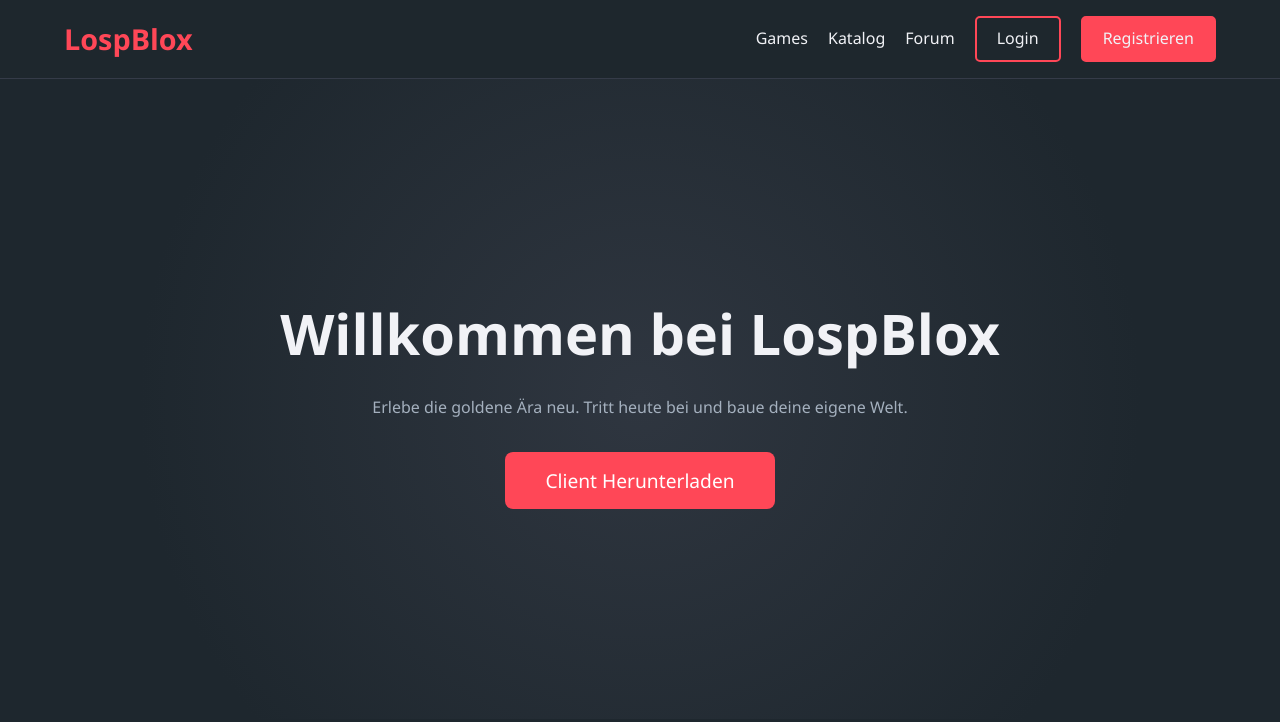
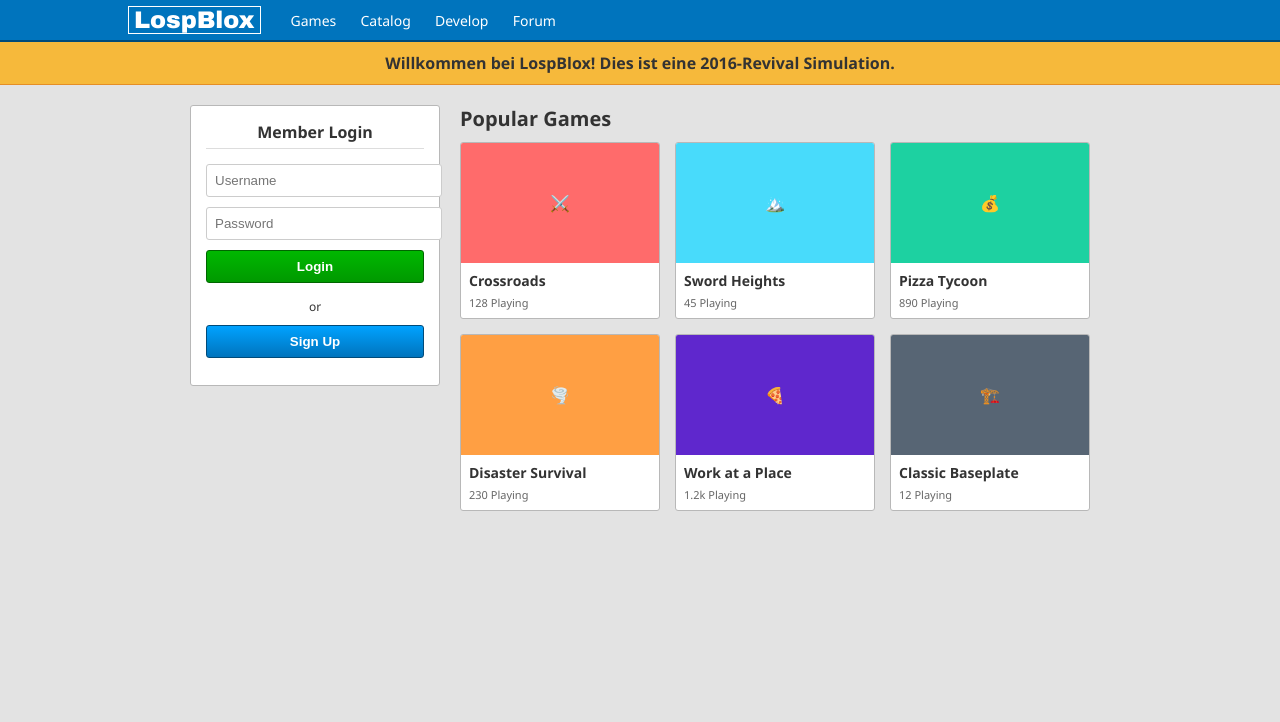
Before and after one commit to LospashRevival/lospashRev.com, a plain HTML site: page index.html in a window 1280 px wide. Drawn offline with Linux system fonts and the light colour scheme.

Commit message:
Update index.html

```diff
--- a/index.html
+++ b/index.html
@@ -3,248 +3,358 @@
 <head>
     <meta charset="UTF-8">
     <meta name="viewport" content="width=device-width, initial-scale=1.0">
-    <title>LospBlox - Rewrite History</title>
+    <title>LospBlox - Home</title>
     <style>
-        /* --- CSS STYLING --- */
-        :root {
-            --primary: #ff4757;
-            --bg-dark: #1e272e;
-            --bg-card: #2f3640;
-            --text-main: #f1f2f6;
-            --text-muted: #a4b0be;
-            --success: #2ed573;
+        /* --- CLASSIC ROBLOX STYLE (2016 ERA) --- */
+        body {
+            background-color: #e3e3e3;
+            font-family: 'Segoe UI', Arial, sans-serif;
+            margin: 0;
+            padding: 0;
+            color: #333;
         }
 
-        * { margin: 0; padding: 0; box-sizing: border-box; font-family: 'Segoe UI', sans-serif; }
-        body { background-color: var(--bg-dark); color: var(--text-main); line-height: 1.6; }
+        /* Blauer Header */
+        header {
+            background-color: #0074bd; /* Das klassische Roblox Blau */
+            height: 40px;
+            display: flex;
+            align-items: center;
+            padding: 0 10%;
+            border-bottom: 2px solid #004b7a;
+            box-shadow: 0 2px 4px rgba(0,0,0,0.2);
+        }
 
-        /* Navigation */
-        nav {
-            display: flex; justify-content: space-between; align-items: center; padding: 1rem 5%;
-            background-color: rgba(30, 39, 46, 0.95); border-bottom: 1px solid #353b48;
-            position: sticky; top: 0; z-index: 100;
+        .logo {
+            color: white;
+            font-size: 24px;
+            font-weight: 800;
+            text-decoration: none;
+            margin-right: 30px;
+            font-family: 'Arial Black', sans-serif;
+            border: 1px solid white;
+            padding: 0 5px;
         }
-        .logo { font-size: 1.8rem; font-weight: bold; color: var(--primary); }
-        .nav-links { display: flex; align-items: center; }
-        .nav-links a { color: var(--text-main); text-decoration: none; margin-left: 20px; transition: 0.3s; cursor: pointer; }
-        .nav-links a:hover { color: var(--primary); }
 
-        /* Auth Buttons */
-        .auth-buttons { display: flex; }
-        .user-info { display: none; align-items: center; gap: 10px; }
-        .btn-login { border: 2px solid var(--primary); padding: 8px 20px; border-radius: 5px; }
-        .btn-register { background-color: var(--primary); border: 2px solid var(--primary); padding: 8px 20px; border-radius: 5px; margin-left: 10px; }
-        .btn-logout { border: 1px solid #57606f; padding: 5px 10px; border-radius: 5px; font-size: 0.8rem; cursor: pointer; background: none; color: white;}
+        .nav-links a {
+            color: white;
+            text-decoration: none;
+            font-size: 14px;
+            margin-right: 20px;
+            font-weight: 500;
+        }
 
-        /* Hero */
-        .hero {
-            height: 80vh; display: flex; flex-direction: column; justify-content: center; align-items: center; text-align: center;
-            background: radial-gradient(circle at center, #2f3640 0%, #1e272e 70%); padding: 0 20px;
+        .nav-links a:hover {
+            text-decoration: underline;
         }
-        .hero h1 { font-size: 3.5rem; margin-bottom: 1rem; }
-        .hero p { color: var(--text-muted); max-width: 600px; margin-bottom: 2rem; }
-        .cta-button {
-            background-color: var(--primary); color: white; padding: 15px 40px; font-size: 1.2rem;
-            text-decoration: none; border-radius: 8px; transition: transform 0.2s; border: none; cursor: pointer;
+
+        /* Container für den Inhalt */
+        .container {
+            width: 900px;
+            margin: 20px auto;
+            display: flex;
+            gap: 20px;
         }
-        .cta-button:hover { transform: scale(1.05); }
 
-        /* Modal */
-        .modal {
-            display: none; position: fixed; top: 0; left: 0; width: 100%; height: 100%;
-            background: rgba(0,0,0,0.8); justify-content: center; align-items: center; z-index: 1000;
+        /* Linke Seite (Sidebar / Login) */
+        .sidebar {
+            width: 250px;
         }
-        .modal-content { background: var(--bg-card); padding: 2rem; border-radius: 10px; width: 350px; text-align: center; }
-        .input-group { margin-bottom: 1rem; text-align: left; }
-        .input-group label { font-size: 0.8rem; color: var(--text-muted); }
-        .input-group input {
-            width: 100%; padding: 10px; background: var(--bg-dark); border: 1px solid #57606f;
-            color: white; border-radius: 5px; margin-top: 5px;
+
+        .login-box {
+            background: white;
+            padding: 15px;
+            border: 1px solid #b8b8b8;
+            border-radius: 3px;
+            text-align: center;
         }
-        .close-btn { float: right; cursor: pointer; font-size: 1.5rem; }
-        .switch-mode { margin-top: 15px; font-size: 0.9rem; color: var(--text-muted); cursor: pointer; text-decoration: underline; }
-        .error-msg { color: #ff4757; font-size: 0.8rem; margin-bottom: 10px; display: none; }
+
+        .login-box h3 {
+            margin-top: 0;
+            color: #333;
+            font-size: 16px;
+            border-bottom: 1px solid #ddd;
+            padding-bottom: 5px;
+            margin-bottom: 15px;
+        }
+
+        .input-field {
+            width: 100%;
+            padding: 8px;
+            margin-bottom: 10px;
+            border: 1px solid #ccc;
+            border-radius: 3px;
+        }
+
+        .btn-green {
+            background: linear-gradient(to bottom, #00b800, #009900);
+            border: 1px solid #006600;
+            color: white;
+            padding: 8px 0;
+            width: 100%;
+            font-weight: bold;
+            cursor: pointer;
+            border-radius: 3px;
+            margin-bottom: 5px;
+        }
+
+        .btn-blue {
+            background: linear-gradient(to bottom, #00a2ff, #0074bd);
+            border: 1px solid #004b7a;
+            color: white;
+            padding: 8px 0;
+            width: 100%;
+            font-weight: bold;
+            cursor: pointer;
+            border-radius: 3px;
+        }
+
+        .user-panel {
+            display: none; /* Versteckt wenn nicht eingeloggt */
+            background: white;
+            padding: 15px;
+            border: 1px solid #b8b8b8;
+            text-align: center;
+        }
+
+        .avatar-circle {
+            width: 100px;
+            height: 100px;
+            background-color: #eee;
+            border-radius: 50%;
+            margin: 0 auto 10px;
+            line-height: 100px;
+            color: #aaa;
+            font-size: 40px;
+        }
+
+        /* Rechte Seite (Games) */
+        .main-content {
+            flex: 1;
+        }
+
+        .section-title {
+            font-size: 20px;
+            font-weight: bold;
+            margin-bottom: 10px;
+        }
+
+        .games-grid {
+            display: grid;
+            grid-template-columns: repeat(3, 1fr);
+            gap: 15px;
+        }
+
+        .game-card {
+            background: white;
+            border: 1px solid #b8b8b8;
+            border-radius: 3px;
+            overflow: hidden;
+            cursor: pointer;
+        }
+
+        .game-thumb {
+            width: 100%;
+            height: 120px;
+            background-color: #888;
+            display: flex;
+            align-items: center;
+            justify-content: center;
+            color: white;
+        }
+
+        .game-info {
+            padding: 8px;
+        }
+
+        .game-title {
+            font-weight: bold;
+            font-size: 14px;
+            margin-bottom: 5px;
+            display: block;
+        }
+
+        .game-stats {
+            font-size: 11px;
+            color: #666;
+        }
+
+        /* Banner oben */
+        .alert-banner {
+            background-color: #f6b93b;
+            color: #333;
+            text-align: center;
+            padding: 10px;
+            font-weight: bold;
+            border-bottom: 1px solid #e58e26;
+        }
 
     </style>
 </head>
 <body>
 
-    <nav>
-        <div class="logo">LospBlox</div>
+    <header>
+        <a href="#" class="logo">LospBlox</a>
         <div class="nav-links">
             <a href="#">Games</a>
-            <a href="#">Katalog</a>
+            <a href="#">Catalog</a>
+            <a href="#">Develop</a>
             <a href="#">Forum</a>
+        </div>
+    </header>
 
-            <div class="auth-buttons" id="auth-logged-out">
-                <a onclick="openModal('login')" class="btn-login">Login</a>
-                <a onclick="openModal('register')" class="btn-register">Registrieren</a>
+    <div class="alert-banner">
+        Willkommen bei LospBlox! Dies ist eine 2016-Revival Simulation.
+    </div>
+
+    <div class="container">
+
+        <div class="sidebar">
+
+            <div id="login-section" class="login-box">
+                <h3>Member Login</h3>
+                <input type="text" id="username" class="input-field" placeholder="Username">
+                <input type="password" id="password" class="input-field" placeholder="Password">
+                <button class="btn-green" onclick="handleLogin()">Login</button>
+                <div style="margin: 10px 0; font-size: 12px;">or</div>
+                <button class="btn-blue" onclick="handleRegister()">Sign Up</button>
+                <p id="error-msg" style="color: red; font-size: 12px; margin-top: 5px;"></p>
             </div>
 
-            <div class="user-info" id="auth-logged-in">
-                <span id="username-display">Spieler</span>
-                <span style="color: #2ed573; font-size: 0.9rem;">● Online</span>
-                <button onclick="logoutUser()" class="btn-logout">Logout</button>
-            </div>
-        </div>
-    </nav>
-
-    <section class="hero">
-        <h1 id="hero-title">Willkommen bei LospBlox</h1>
-        <p>Erlebe die goldene Ära neu. Tritt heute bei und baue deine eigene Welt.</p>
-        <button class="cta-button" onclick="downloadClient()">Client Herunterladen</button>
-    </section>
-
-    <div class="modal" id="authModal">
-        <div class="modal-content">
-            <span class="close-btn" onclick="closeModal()">&times;</span>
-            <h2 id="modal-title">Anmelden</h2>
-            <br>
-            <p class="error-msg" id="error-message"></p>
-
-            <div class="input-group">
-                <label>Benutzername</label>
-                <input type="text" id="username" placeholder="DeinName123">
+            <div id="user-section" class="user-panel">
+                <div class="avatar-circle">?</div>
+                <h3 id="display-name" style="margin-bottom: 5px;">Gast</h3>
+                <p style="color: green; font-size: 12px;">● Online</p>
+                <br>
+                <button class="btn-blue" onclick="downloadClient()">Download Client</button>
+                <br><br>
+                <button onclick="logout()" style="background:none; border:none; color:blue; cursor:pointer; text-decoration:underline;">Logout</button>
             </div>
 
-            <div class="input-group">
-                <label>Passwort</label>
-                <input type="password" id="password" placeholder="******">
+        </div>
+
+        <div class="main-content">
+            <div class="section-title">Popular Games</div>
+
+            <div class="games-grid">
+                <div class="game-card" onclick="playGame('Crossroads')">
+                    <div class="game-thumb" style="background-color: #ff6b6b;">⚔️</div>
+                    <div class="game-info">
+                        <span class="game-title">Crossroads</span>
+                        <div class="game-stats">128 Playing</div>
+                    </div>
+                </div>
+
+                <div class="game-card" onclick="playGame('Sword Fight')">
+                    <div class="game-thumb" style="background-color: #48dbfb;">🏔️</div>
+                    <div class="game-info">
+                        <span class="game-title">Sword Heights</span>
+                        <div class="game-stats">45 Playing</div>
+                    </div>
+                </div>
+
+                <div class="game-card" onclick="playGame('Tycoon')">
+                    <div class="game-thumb" style="background-color: #1dd1a1;">💰</div>
+                    <div class="game-info">
+                        <span class="game-title">Pizza Tycoon</span>
+                        <div class="game-stats">890 Playing</div>
+                    </div>
+                </div>
+
+                <div class="game-card" onclick="playGame('Natural Disaster')">
+                    <div class="game-thumb" style="background-color: #ff9f43;">🌪️</div>
+                    <div class="game-info">
+                        <span class="game-title">Disaster Survival</span>
+                        <div class="game-stats">230 Playing</div>
+                    </div>
+                </div>
+
+                <div class="game-card" onclick="playGame('Work at Pizza')">
+                    <div class="game-thumb" style="background-color: #5f27cd;">🍕</div>
+                    <div class="game-info">
+                        <span class="game-title">Work at a Place</span>
+                        <div class="game-stats">1.2k Playing</div>
+                    </div>
+                </div>
+
+                 <div class="game-card" onclick="playGame('Baseplate')">
+                    <div class="game-thumb" style="background-color: #576574;">🏗️</div>
+                    <div class="game-info">
+                        <span class="game-title">Classic Baseplate</span>
+                        <div class="game-stats">12 Playing</div>
+                    </div>
+                </div>
             </div>
-
-            <button class="cta-button" style="width: 100%; font-size: 1rem;" id="auth-action-btn" onclick="handleAuth()">Einloggen</button>
-
-            <p class="switch-mode" id="switch-text" onclick="toggleAuthMode()">Noch keinen Account? Registrieren</p>
         </div>
     </div>
 
     <script>
-        // Globale Variablen
-        let isLoginMode = true;
-
-        // --- FUNKTIONEN START ---
-
-        // Prüfen ob Benutzer schon eingeloggt ist (beim Laden der Seite)
+        // Beim Starten checken, ob wer eingeloggt ist
         window.onload = function() {
-            const loggedUser = localStorage.getItem("lospblox_current_user");
-            if (loggedUser) {
-                showLoggedIn(loggedUser);
+            const currentUser = localStorage.getItem("lospblox_user");
+            if (currentUser) {
+                showUserPanel(currentUser);
             }
         };
 
-        function openModal(mode) {
-            const modal = document.getElementById('authModal');
-            modal.style.display = 'flex';
+        function handleLogin() {
+            const user = document.getElementById('username').value;
+            const pass = document.getElementById('password').value;
+            const error = document.getElementById('error-msg');
 
-            if(mode === 'register') {
-                isLoginMode = false;
+            // Einfacher Check (Simuliert)
+            const savedPass = localStorage.getItem("pass_" + user);
+
+            if (savedPass && savedPass === pass) {
+                localStorage.setItem("lospblox_user", user);
+                showUserPanel(user);
             } else {
-                isLoginMode = true;
-            }
-            updateModalUI();
-        }
-
-        function closeModal() {
-            document.getElementById('authModal').style.display = 'none';
-            document.getElementById('error-message').style.display = 'none';
-            document.getElementById('username').value = '';
-            document.getElementById('password').value = '';
-        }
-
-        function toggleAuthMode() {
-            isLoginMode = !isLoginMode;
-            updateModalUI();
-        }
-
-        function updateModalUI() {
-            const title = document.getElementById('modal-title');
-            const btn = document.getElementById('auth-action-btn');
-            const switchText = document.getElementById('switch-text');
-
-            if (isLoginMode) {
-                title.innerText = "Anmelden";
-                btn.innerText = "Einloggen";
-                switchText.innerText = "Noch keinen Account? Registrieren";
-            } else {
-                title.innerText = "Registrieren";
-                btn.innerText = "Account erstellen";
-                switchText.innerText = "Bereits einen Account? Einloggen";
+                error.innerText = "Falsches Passwort oder User existiert nicht!";
             }
         }
 
-        function handleAuth() {
+        function handleRegister() {
             const user = document.getElementById('username').value;
             const pass = document.getElementById('password').value;
-            const errorMsg = document.getElementById('error-message');
+            const error = document.getElementById('error-msg');
 
-            if(!user || !pass) {
-                errorMsg.innerText = "Bitte fülle alle Felder aus.";
-                errorMsg.style.display = 'block';
+            if (!user || !pass) {
+                error.innerText = "Bitte alles ausfüllen!";
                 return;
             }
 
-            if (isLoginMode) {
-                // --- LOGIN VERSUCH ---
-                const savedPass = localStorage.getItem("user_" + user);
-
-                if (savedPass && savedPass === pass) {
-                    // Erfolg!
-                    localStorage.setItem("lospblox_current_user", user);
-                    showLoggedIn(user);
-                    closeModal();
-                } else {
-                    // Fehler
-                    errorMsg.innerText = "Benutzername oder Passwort falsch!";
-                    errorMsg.style.display = 'block';
-                }
-
+            if (localStorage.getItem("pass_" + user)) {
+                error.innerText = "Name schon vergeben!";
             } else {
-                // --- REGISTRIERUNG ---
-                const existingUser = localStorage.getItem("user_" + user);
-
-                if (existingUser) {
-                    errorMsg.innerText = "Dieser Benutzername ist schon vergeben!";
-                    errorMsg.style.display = 'block';
-                } else {
-                    // Speichern (Simulierte Datenbank)
-                    localStorage.setItem("user_" + user, pass);
-                    // Automatisch einloggen
-                    localStorage.setItem("lospblox_current_user", user);
-
-                    alert("Account erstellt! Willkommen, " + user);
-                    showLoggedIn(user);
-                    closeModal();
-                }
+                localStorage.setItem("pass_" + user, pass);
+                localStorage.setItem("lospblox_user", user);
+                alert("Account erstellt!");
+                showUserPanel(user);
             }
         }
 
-        function showLoggedIn(username) {
-            document.getElementById('auth-logged-out').style.display = 'none';
-            document.getElementById('auth-logged-in').style.display = 'flex';
-            document.getElementById('username-display').innerText = username;
-            document.getElementById('hero-title').innerText = "Willkommen zurück, " + username + "!";
+        function showUserPanel(username) {
+            document.getElementById('login-section').style.display = 'none';
+            document.getElementById('user-section').style.display = 'block';
+            document.getElementById('display-name').innerText = username;
         }
 
-        function logoutUser() {
-            localStorage.removeItem("lospblox_current_user");
-            location.reload(); // Seite neu laden
+        function logout() {
+            localStorage.removeItem("lospblox_user");
+            location.reload();
         }
 
         function downloadClient() {
-            const loggedUser = localStorage.getItem("lospblox_current_user");
-            if(loggedUser) {
-                alert("Download gestartet für " + loggedUser + " (Demo)");
-            } else {
-                alert("Bitte logge dich erst ein!");
-                openModal('login');
-            }
+            alert("Der LospBlox 2016 Client wird heruntergeladen... (Fake)");
         }
 
-        // Modal schließen bei Klick daneben
-        window.onclick = function(event) {
-            const modal = document.getElementById('authModal');
-            if (event.target == modal) {
-                closeModal();
+        function playGame(gameName) {
+            const user = localStorage.getItem("lospblox_user");
+            if (user) {
+                alert("Starte " + gameName + " für Spieler " + user + "...");
+                // Hier würde später der URI-Launcher hinkommen
+            } else {
+                alert("Du musst dich erst einloggen!");
             }
         }
     </script>
```
